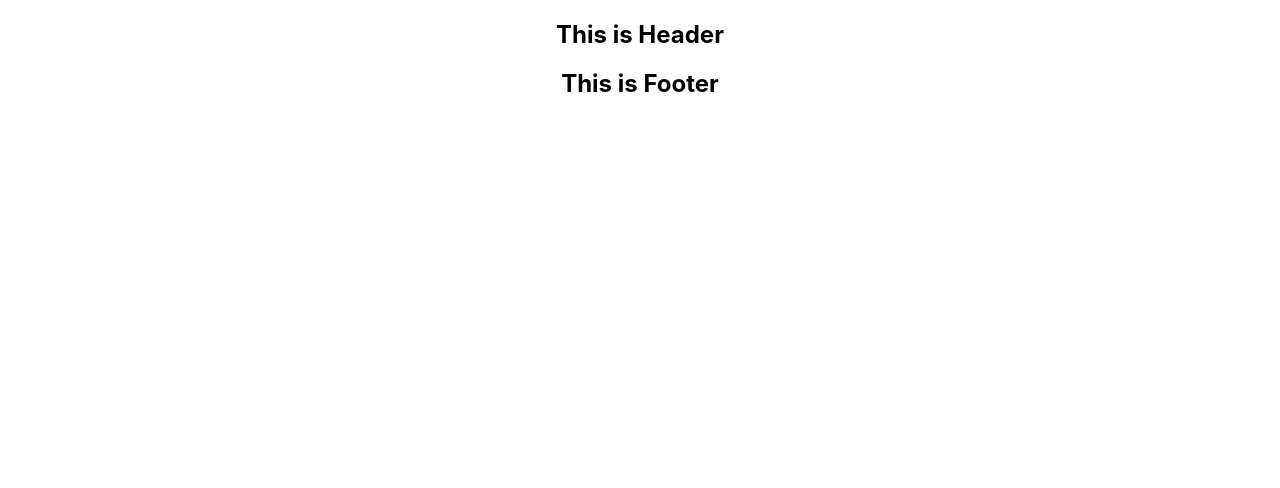
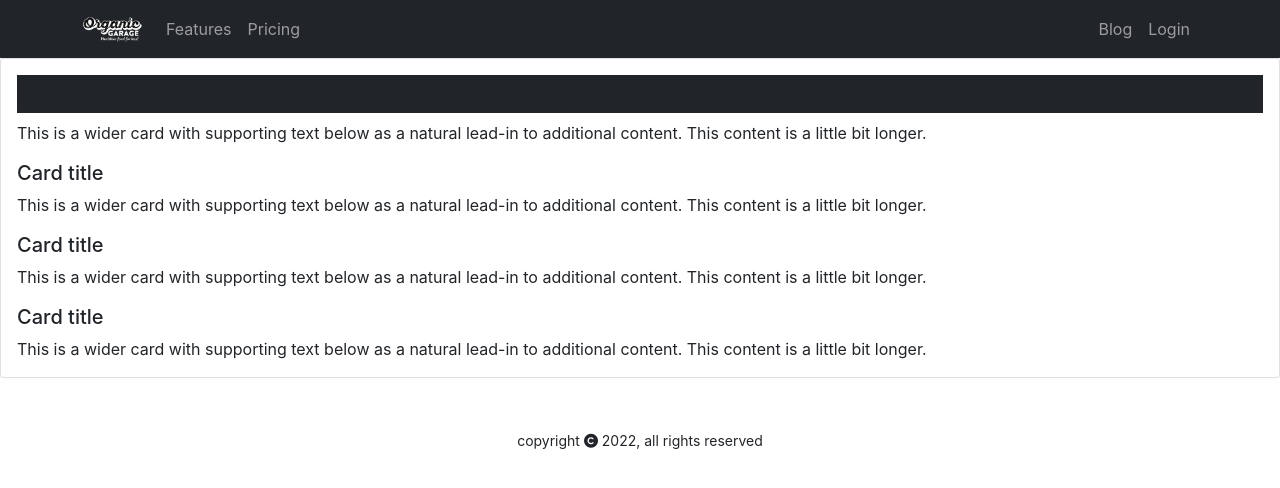
Before and after one commit to shtabdeepaull/Organic-Garage, a React (Create React App) app: page /blog in a window 1280 px wide. Shown: the top 488 px of the page. Built offline with nearby package versions, Linux system fonts and the light colour scheme.

Commit message:
added navbar

```diff
--- a/public/index.html
+++ b/public/index.html
@@ -15,6 +15,7 @@
       user's mobile device or desktop. See https://developers.google.com/web/fundamentals/web-app-manifest/
     -->
     <link rel="manifest" href="%PUBLIC_URL%/manifest.json" />
+    <link href="https://cdn.jsdelivr.net/npm/bootstrap@5.1.3/dist/css/bootstrap.min.css" rel="stylesheet" integrity="sha384-1BmE4kWBq78iYhFldvKuhfTAU6auU8tT94WrHftjDbrCEXSU1oBoqyl2QvZ6jIW3" crossorigin="anonymous">
     <!--
       Notice the use of %PUBLIC_URL% in the tags above.
       It will be replaced with the URL of the `public` folder during the build.
@@ -24,6 +25,7 @@
       work correctly both with client-side routing and a non-root public URL.
       Learn how to configure a non-root public URL by running `npm run build`.
     -->
+    <script src="https://kit.fontawesome.com/de8c66a76b.js" crossorigin="anonymous"></script>
     <title>Organic Garage Inc.</title>
   </head>
   <body>
--- a/src/App.js
+++ b/src/App.js
@@ -1,15 +1,17 @@
-import logo from './logo.svg';
 import './App.css';
 import { Route, Routes } from 'react-router-dom';
 import Header from "../src/Pages/Shared/Header/Header";
+import Home from "../src/Pages/Home/Home/Home";
 import Footer from "../src/Pages/Shared/Footer/Footer";
+import Blog from './Pages/Blog/Blog';
 
 function App() {
   return (
-    <div className="App">
+    <div >
       <Header></Header>
       <Routes>
-        <Route></Route>
+        <Route path='/' element={<Home></Home>}></Route>
+        <Route path='/blog' element={<Blog></Blog>}></Route>
       </Routes>
       <Footer></Footer>
     </div>
--- /dev/null
+++ b/src/Pages/Banner/Banner.css
@@ -0,0 +1,7 @@
+.banner{
+    background-color: rgba(110, 180, 110, 0.685);
+}
+
+@media only screen  {
+
+}
--- /dev/null
+++ b/src/Pages/Banner/Banner.js
@@ -0,0 +1,19 @@
+import React from 'react';
+import './Banner.css';
+import banner from '../../../src/images/banner.png';
+
+const Banner = () => {
+    return (
+       <section className='banner d-flex justify-content-between p-2'>
+        <div className='text-white  m-5 '>
+            <h2>Organic Garage</h2>
+            <p></p>
+        </div>
+        <div className=''>
+            <img src={banner} height='300' alt="" />
+        </div>
+       </section>
+    );
+};
+
+export default Banner;
--- a/src/Pages/Blog/Blog.js
+++ b/src/Pages/Blog/Blog.js
@@ -1,9 +1,37 @@
 import React from 'react';
+import { Card, CardGroup } from 'react-bootstrap';
 
 const Blog = () => {
     return (
         <div>
-            <h2>This is blog</h2>
+           <CardGroup>
+  <Card className='d-flex'>
+    <Card.Body>
+      <Card.Title className='fs-2 bg-dark'>Difference Between Javascript And Node JS</Card.Title>
+      <Card.Text>
+        This is a wider card with supporting text below as a natural lead-in to
+        additional content. This content is a little bit longer.
+      </Card.Text>
+      <Card.Title>Card title</Card.Title>
+      <Card.Text>
+        This is a wider card with supporting text below as a natural lead-in to
+        additional content. This content is a little bit longer.
+      </Card.Text>
+      <Card.Title>Card title</Card.Title>
+      <Card.Text>
+        This is a wider card with supporting text below as a natural lead-in to
+        additional content. This content is a little bit longer.
+      </Card.Text>
+      <Card.Title>Card title</Card.Title>
+      <Card.Text>
+        This is a wider card with supporting text below as a natural lead-in to
+        additional content. This content is a little bit longer.
+      </Card.Text>
+    </Card.Body>
+
+  </Card>
+
+</CardGroup>
         </div>
     );
 };
--- a/src/Pages/Home/Home/Home.js
+++ b/src/Pages/Home/Home/Home.js
@@ -1,9 +1,11 @@
 import React from 'react';
+import Banner from '../../Banner/Banner';
+
 
 const Home = () => {
     return (
         <div>
-            <h2>This is Home Page</h2>
+           <Banner></Banner>
         </div>
     );
 };
--- a/src/Pages/Shared/Footer/Footer.js
+++ b/src/Pages/Shared/Footer/Footer.js
@@ -1,10 +1,12 @@
 import React from 'react';
 
 const Footer = () => {
+    const today= new Date();
+    const year = today.getFullYear();
     return (
-        <div>
-            <h2>This is Footer</h2>
-        </div>
+        <footer  className='text-center mt-5'>
+            <p><small>copyright <i className="fa-solid fa-copyright mt-2"></i> {year}, all rights reserved </small></p>
+        </footer>
     );
 };
 
--- a/src/Pages/Shared/Header/Header.js
+++ b/src/Pages/Shared/Header/Header.js
@@ -1,10 +1,31 @@
 import React from 'react';
+import { Container, Nav, Navbar } from 'react-bootstrap';
+import {Link} from 'react-router-dom';
+import logo from '../../../../src/images/logo.png';
+
 
 const Header = () => {
     return (
-        <div>
-            <h2>This is Header</h2>
-        </div>
+      <Navbar sticky='top' collapseOnSelect expand="lg" bg="dark" variant="dark">
+  <Container>
+  <Navbar.Brand as={Link} to="/">
+      <img src={logo} height="30" alt="" />
+  </Navbar.Brand>
+  <Navbar.Toggle aria-controls="responsive-navbar-nav" />
+  <Navbar.Collapse id="responsive-navbar-nav">
+    <Nav className="me-auto">
+      <Nav.Link href="#features">Features</Nav.Link>
+      <Nav.Link href="#pricing">Pricing</Nav.Link>
+    </Nav>
+    <Nav>
+      <Nav.Link as={Link} to="blog">Blog</Nav.Link>
+      <Nav.Link  to="login">
+        Login
+      </Nav.Link>
+    </Nav>
+  </Navbar.Collapse>
+  </Container>
+</Navbar>
     );
 };
 
```
Also changed, not shown: src/images/banner.png (added), src/images/logo.png (added).
